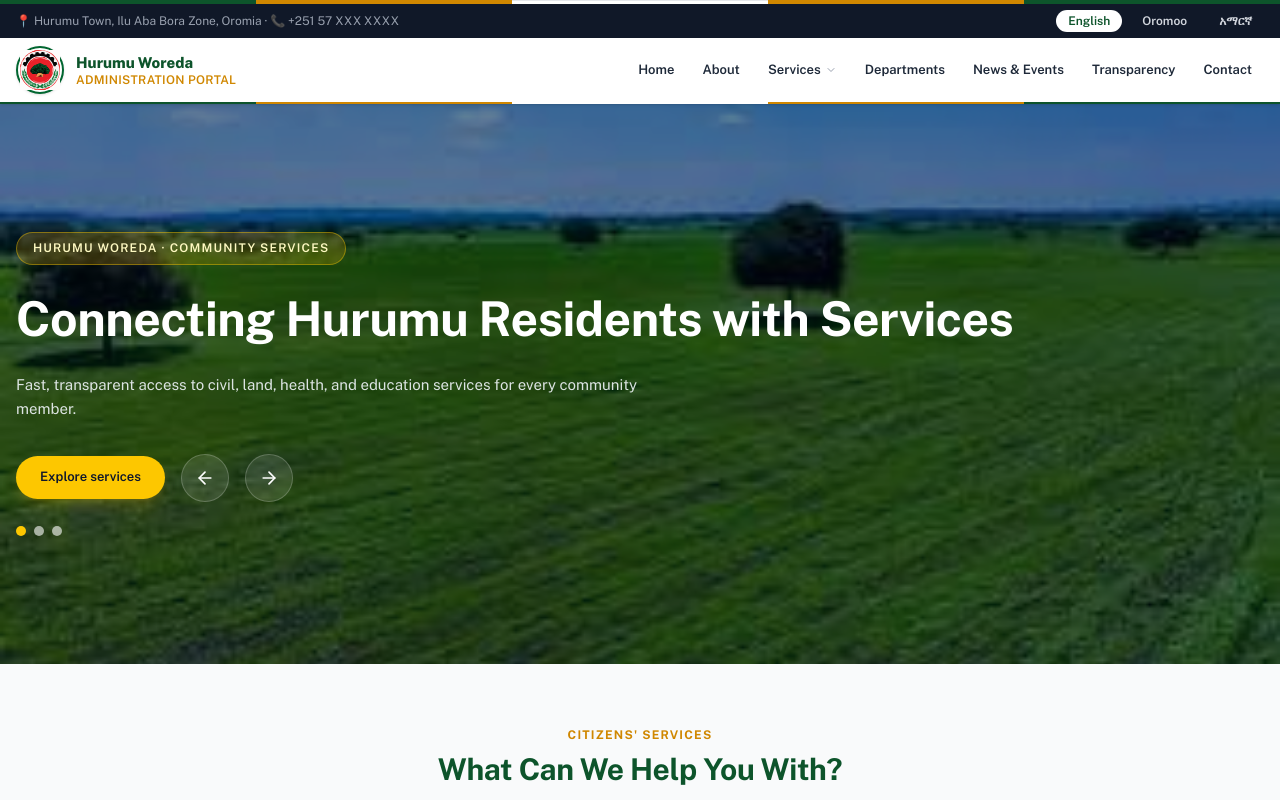
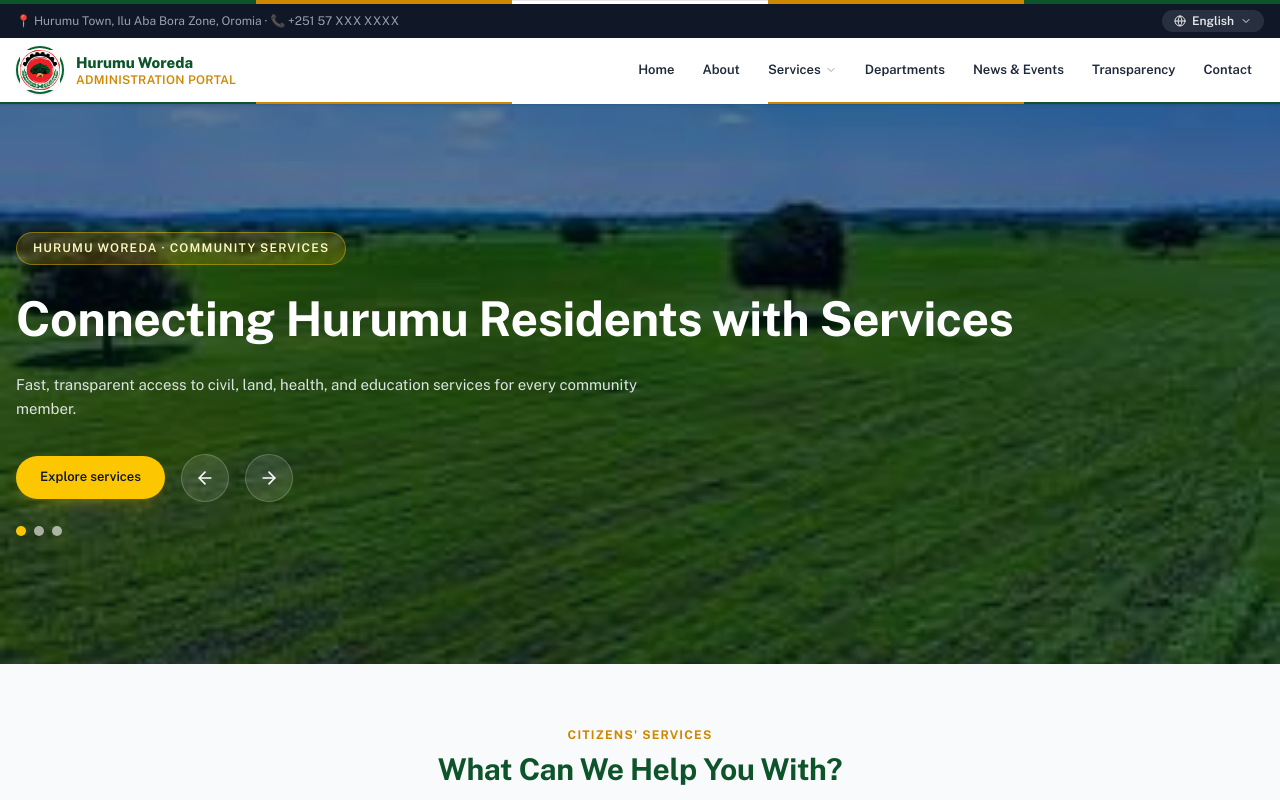
Before and after one commit to dawit-gt/hurumu-woreda-project, a Next.js app in the folder hurumu-web/: page / in a window 1280 px wide. Shown: the top 800 px of the page. Built offline with nearby package versions, Linux system fonts and the light colour scheme.

Commit message:
fixing the language misspelling

```diff
--- a/hurumu-web/components/layout/PublicHeader.tsx
+++ b/hurumu-web/components/layout/PublicHeader.tsx
@@ -2,27 +2,21 @@
 import Image from "next/image";
 import { useState } from "react";
 import Link from "next/link";
-import { Menu, X, ChevronDown } from "lucide-react";
+import { Menu, X, ChevronDown, Globe } from "lucide-react";
 import { useLanguage, Language } from "./LanguageProvider";
 import { navLinks, publicLabels } from "@/lib/i18n";
 
 export default function PublicHeader() {
   const [mobileOpen, setMobileOpen] = useState(false);
   const [openDropdown, setOpenDropdown] = useState<string | null>(null);
+  const [langOpen, setLangOpen] = useState(false);
   const { language, setLanguage } = useLanguage();
 
   const languageLabel: Record<Language, string> = {
     en: "English",
-    om: "Oromoo",
+    om: "Afaan Oromoo",
     am: "አማርኛ",
   };
-
-  const getClass = (lang: Language) =>
-    `px-3 py-1 rounded-full text-xs font-semibold transition ${
-      language === lang
-        ? "bg-white text-green-900"
-        : "bg-transparent text-gray-300 hover:text-white"
-    }`;
 
   return (
     <header className="bg-white shadow-sm sticky top-0 z-50">
@@ -39,16 +33,38 @@ export default function PublicHeader() {
           <span>
             📍 Hurumu Town, Ilu Aba Bora Zone, Oromia · 📞 +251 57 XXX XXXX
           </span>
-          <div className="flex gap-2">
+
+          <div className="relative">
+            <button
+              onClick={() => setLangOpen((v) => !v)}
+              onBlur={() => setTimeout(() => setLangOpen(false), 150)}
+              className="flex items-center gap-1.5 px-3 py-1 rounded-full text-xs font-semibold bg-white/10 text-gray-200 hover:bg-white/20 transition"
+            >
+              <Globe size={12} />
+              {languageLabel[language]}
+              <ChevronDown size={12} />
+            </button>
+
+            {langOpen && (
+              <div className="absolute top-full right-0 mt-1 bg-white border border-gray-100 rounded-lg shadow-lg min-w-40 py-1 z-50">
                 {(["en", "om", "am"] as Language[]).map((lang) => (
                   <button
                     key={lang}
-                onClick={() => setLanguage(lang)}
-                className={getClass(lang)}
+                    onClick={() => {
+                      setLanguage(lang);
+                      setLangOpen(false);
+                    }}
+                    className={`w-full text-left px-4 py-2 text-sm transition ${
+                      language === lang
+                        ? "bg-green-50 text-green-800 font-semibold"
+                        : "text-gray-700 hover:bg-gray-50"
+                    }`}
                   >
                     {languageLabel[lang]}
                   </button>
                 ))}
+              </div>
+            )}
           </div>
         </div>
       </div>
```
Lines whose indentation alone changed are shown as unchanged.
